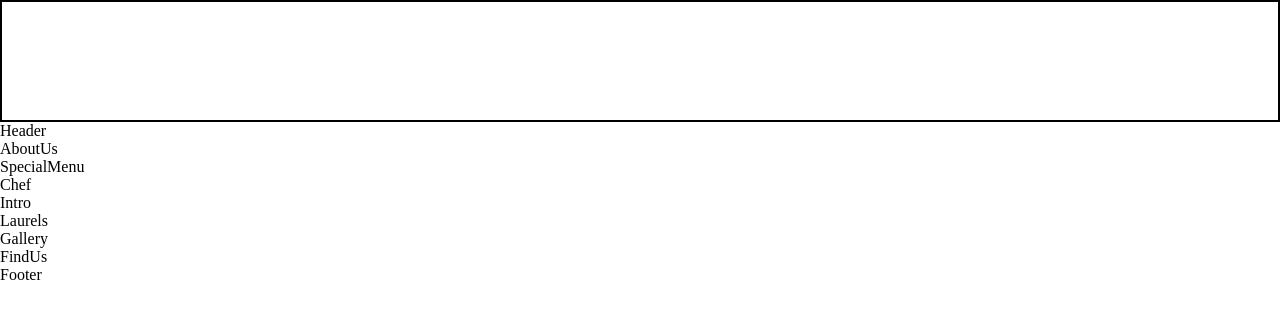
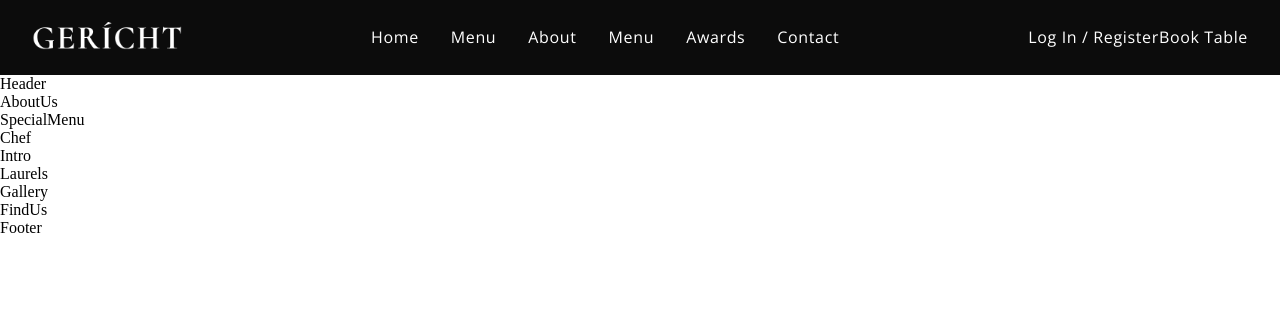
Before and after one commit to jdeltoro88/allstarsink.com, a React (Create React App) app in the folder allstarsink.com/: page / in a window 1280 px wide. Shown: the top 318 px of the page. Built offline with nearby package versions, Linux system fonts and the light colour scheme; a web font is replaced by a local one.

Commit message:
nav updates/ link css

```diff
--- a/allstarsink.com/src/components/Navbar/Navbar.css
+++ b/allstarsink.com/src/components/Navbar/Navbar.css
@@ -1,5 +1,37 @@
 .app__navbar {
     width: 100%;
     display: flex;
-    border: 2px solid black;
+    justify-content: space-between;
+    align-items: center;
+    background: var(--color-black);
+
+    padding: 1rem 2rem;
 }
+
+.app__navbar-logo{
+    display: flex;
+    justify-content: flex-start;
+    align-items: center;
+}
+
+.app__navbar-logo img {
+    width: 150px;
+}
+
+.app__navbar-links {
+    flex: 1;
+    display: flex;
+    justify-content: center;
+    align-items: center;
+
+    list-style: none;
+}
+
+.app__navbar-links li {
+    margin: 0 1rem;
+    cursor: pointer;
+}
+
+.app__navbar-links li:hover {
+    color: var(--color-grey)
+}
--- a/allstarsink.com/src/components/Navbar/Navbar.jsx
+++ b/allstarsink.com/src/components/Navbar/Navbar.jsx
@@ -10,7 +10,18 @@
     <div className="app__navbar-logo">
       <img src={images.gericht} alt="app logo"/>
     </div>
-
+    <ul className="app__navbar-links">
+      <li className="p__opensans"><a href="#home">Home</a> </li>
+      <li className="p__opensans"><a href="#home">Menu</a> </li>
+      <li className="p__opensans"><a href="#home">About</a> </li>
+      <li className="p__opensans"><a href="#home">Menu</a> </li>
+      <li className="p__opensans"><a href="#home">Awards</a> </li>
+      <li className="p__opensans"><a href="#home">Contact</a> </li>
+    </ul>
+    <div className="app__navbar-login">
+      <a href ="#login" className="p__opensans">log in / register</a>
+    </div>
+    <a href="/" className="p__opensans">Book Table</a>
   </nav>
 );
 
```
